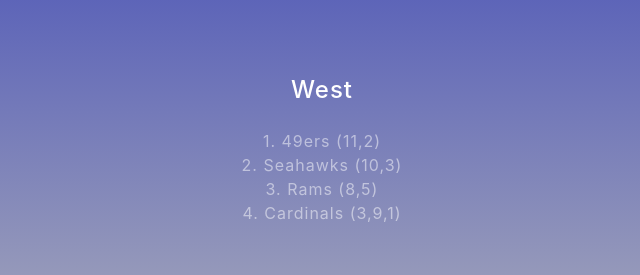
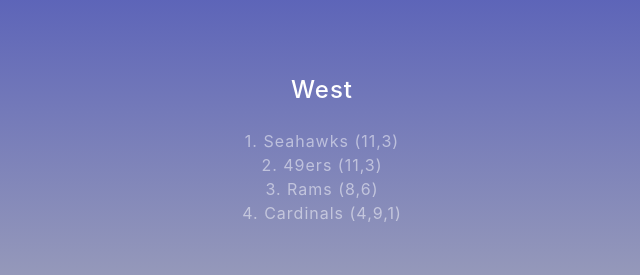
Before and after one commit to blakeharris3/NFLStandings, a website with bundled scripts: page standings/index.html in a window 1280 px wide. Shown: the part 2120-2395 px from the top of the page, 318-958 px from the left. Built offline with nearby package versions, Linux system fonts and the light colour scheme.

Commit message:
NFC West

```diff
--- a/standings/index.html
+++ b/standings/index.html
@@ -87,10 +87,10 @@
             4. Panthers (5,9)
           </p>
           <h4 class="text-white mb-4">West</h4>
-          <p class="text-white-50">1. 49ers (11,2)<br>
-            2. Seahawks (10,3)<br>
-            3. Rams (8,5)<br>
-            4. Cardinals (3,9,1)
+          <p class="text-white-50">1. Seahawks (11,3)<br>
+            2. 49ers (11,3)<br>
+            3. Rams (8,6)<br>
+            4. Cardinals (4,9,1)
           </p>
         </div>
       </div>
```
